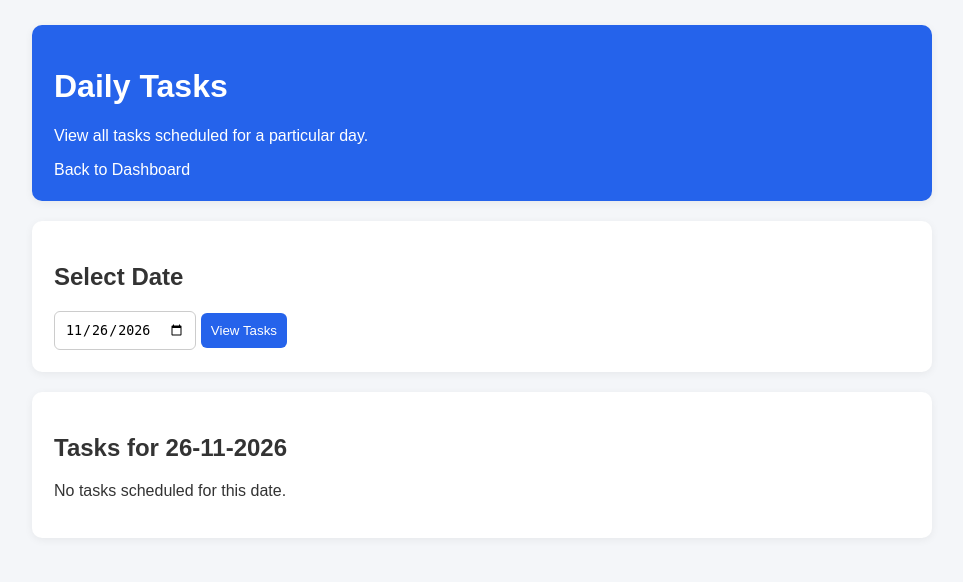
After one commit to iamlejesh/PlanIt-Todo, a Django app: page /daily-tasks/ in a window 1280 px wide. The commit adds this page. Shown: the top 582 px of the page, without its empty margins (158-1121 px from the left). Run offline with Django 5.2, Linux system fonts and the light colour scheme; the visitor is signed in with stand-in values (Sample User, id 1); data that the repository does not hold is empty.

Commit message:
Add daily task view

```diff
--- /dev/null
+++ b/tasks/templates/tasks/daily_tasks.html
@@ -0,0 +1,169 @@
+<!DOCTYPE html>
+<html lang="en">
+
+<head>
+    <meta charset="UTF-8">
+    <meta name="viewport" content="width=device-width, initial-scale=1.0">
+    <title>Daily Tasks</title>
+
+    <style>
+        * {
+            box-sizing: border-box;
+        }
+
+        body {
+            margin: 0;
+            padding: 25px;
+            font-family: Arial, sans-serif;
+            background: #f4f6f9;
+            color: #333;
+        }
+
+        .container {
+            max-width: 900px;
+            margin: auto;
+        }
+
+        .section {
+            background: white;
+            padding: 22px;
+            border-radius: 10px;
+            margin-bottom: 20px;
+            box-shadow: 0 2px 8px rgba(0, 0, 0, 0.06);
+        }
+
+        .header {
+            background: #2563eb;
+            color: white;
+        }
+
+        .header a {
+            color: white;
+        }
+
+        input, button {
+            padding: 10px;
+            border-radius: 6px;
+            border: 1px solid #ccc;
+        }
+
+        button {
+            background: #2563eb;
+            color: white;
+            border: none;
+            cursor: pointer;
+        }
+
+        a {
+            color: #2563eb;
+            text-decoration: none;
+        }
+
+        .task {
+            padding: 15px;
+            margin-bottom: 12px;
+            background: #f9fafb;
+            border: 1px solid #e5e7eb;
+            border-radius: 8px;
+        }
+
+        .pending {
+            color: #b45309;
+        }
+
+        .completed {
+            color: #15803d;
+        }
+
+        @media (max-width: 600px) {
+            body {
+                padding: 12px;
+            }
+
+            .section {
+                padding: 15px;
+            }
+        }
+    </style>
+</head>
+
+<body>
+
+<div class="container">
+
+    <div class="section header">
+        <h1>Daily Tasks</h1>
+        <p>View all tasks scheduled for a particular day.</p>
+        <a href="{% url 'dashboard' %}">Back to Dashboard</a>
+    </div>
+
+    <div class="section">
+
+        <h2>Select Date</h2>
+
+        <form method="GET">
+
+            <input
+                type="date"
+                name="date"
+                value="{{ selected_date|date:'Y-m-d' }}"
+                required
+            >
+
+            <button type="submit">View Tasks</button>
+
+        </form>
+
+    </div>
+
+    <div class="section">
+
+        <h2>Tasks for {{ selected_date|date:"d-m-Y" }}</h2>
+
+        {% if tasks %}
+
+            {% for task in tasks %}
+
+                <div class="task">
+
+                    <h3>{{ task.title }}</h3>
+
+                    <p>{{ task.description }}</p>
+
+                    <p>Priority: {{ task.priority }}</p>
+
+                    <p>Category: {{ task.category }}</p>
+
+                    <p>
+                        Due Time: {{ task.due_date|date:"H:i" }}
+                    </p>
+
+                    <p class="{% if task.status %}completed{% else %}pending{% endif %}">
+                        Status:
+                        {% if task.status %}
+                            Completed
+                        {% else %}
+                            Pending
+                        {% endif %}
+                    </p>
+
+                    <a href="{% url 'edit_task' task.id %}">
+                        Edit Task
+                    </a>
+
+                </div>
+
+            {% endfor %}
+
+        {% else %}
+
+            <p>No tasks scheduled for this date.</p>
+
+        {% endif %}
+
+    </div>
+
+</div>
+
+</body>
+</html>
--- a/tasks/templates/tasks/dashboard.html
+++ b/tasks/templates/tasks/dashboard.html
@@ -195,6 +195,10 @@
             <h1>Todo Dashboard</h1>
             <a href="{% url 'calendar' %}" style="color: white;">
                 View Calendar
+            </a>
+
+            <a href="{% url 'daily_tasks' %}" style="color: white;">
+                Daily Tasks
             </a>
             <h2>Welcome {{ request.user.username }}!</h2>
 
--- a/tasks/urls.py
+++ b/tasks/urls.py
@@ -14,4 +14,5 @@ urlpatterns = [
     path('edit-profile/', views.edit_profile, name='edit_profile'),
     path('change-password/', views.change_password, name='change_password'),
     path('calendar/', views.calendar_view, name='calendar'),
+    path('daily-tasks/', views.daily_tasks, name='daily_tasks'),
 ]
--- a/tasks/views.py
+++ b/tasks/views.py
@@ -387,3 +387,29 @@ def calendar_view(request):
         'following_month': following_month,
         'today': today,
     })
+
+@login_required
+def daily_tasks(request):
+
+    selected_date = request.GET.get('date')
+
+    try:
+        if selected_date:
+            selected_date = datetime.strptime(
+                selected_date, '%Y-%m-%d'
+            ).date()
+        else:
+            selected_date = timezone.localdate()
+
+    except ValueError:
+        selected_date = timezone.localdate()
+
+    tasks = Task.objects.filter(
+        user=request.user,
+        due_date__date=selected_date
+    ).order_by('due_date')
+
+    return render(request, 'tasks/daily_tasks.html', {
+        'tasks': tasks,
+        'selected_date': selected_date,
+    })
```
